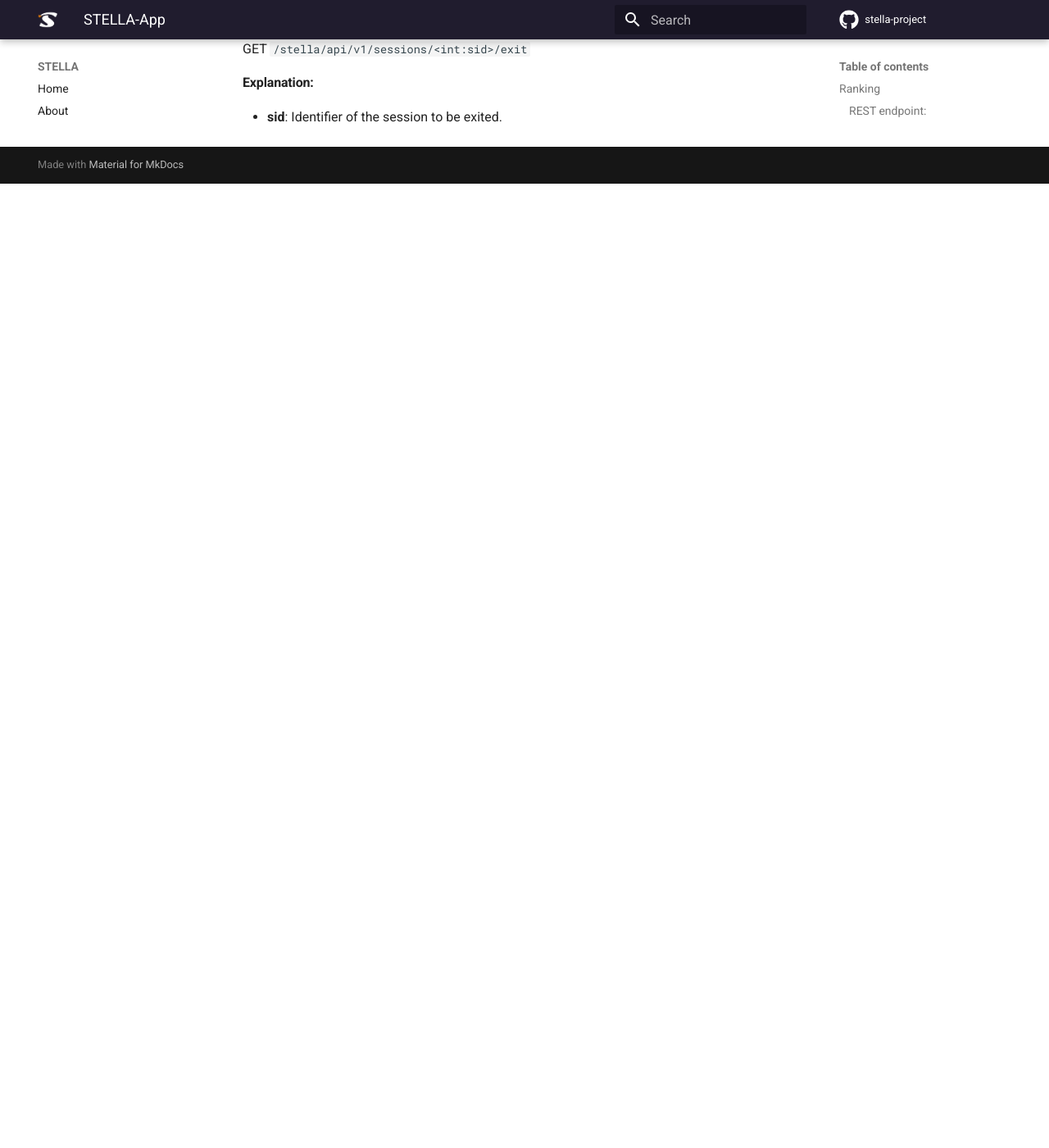
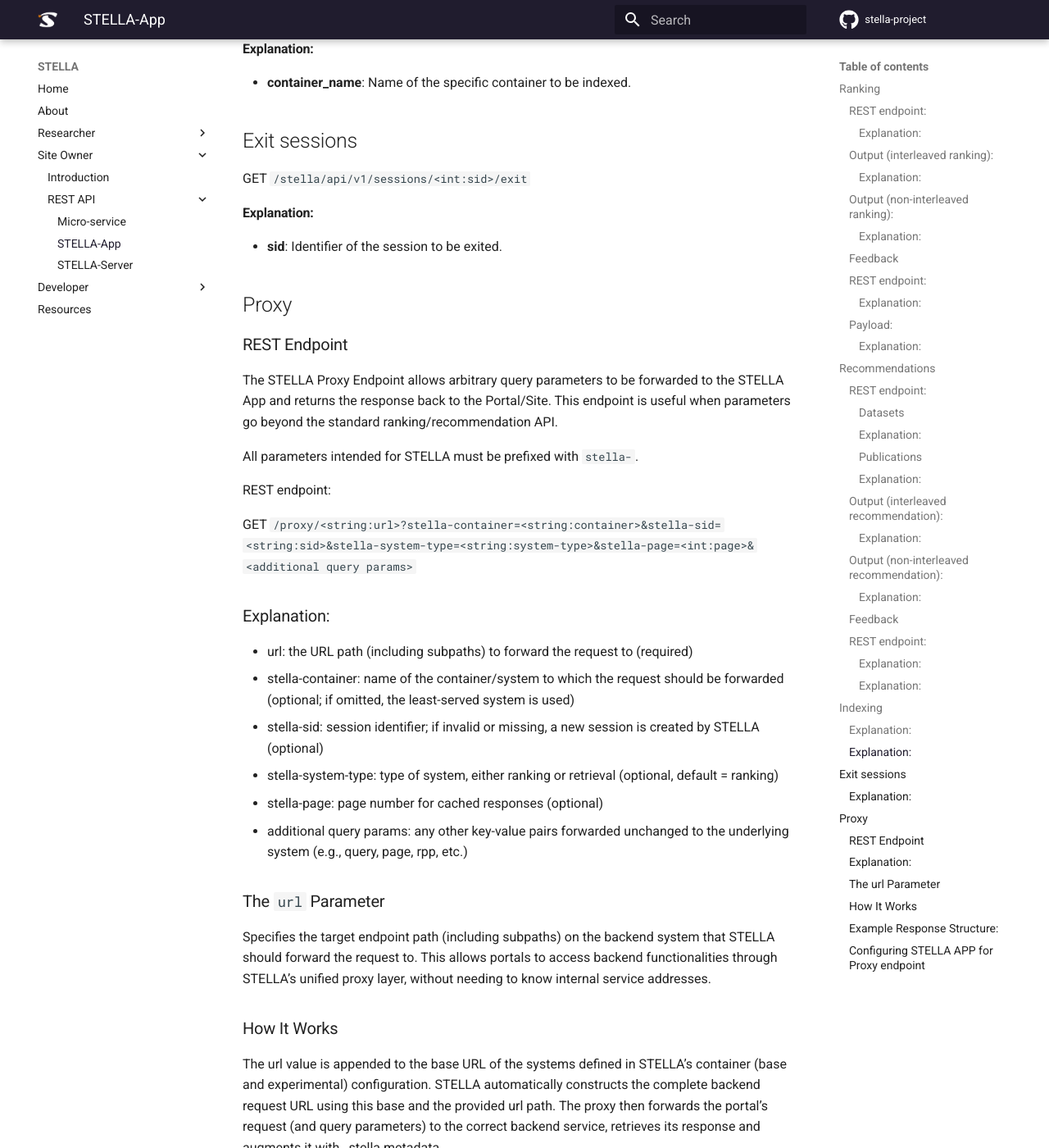
Before and after one commit to stella-project/stella-documentation, an MkDocs documentation site: the page built from docs/site-owner/mca.md, in a window 1280 px wide and 1400 px high, scrolled down 8482 px. Shown: the whole window at 82% size. Built offline with MkDocs 1.6.1 and Material for MkDocs 9.7.7, drawn with Linux system fonts in a browser that asks for light colours; before the commit the page ends 8706 px from its top, so only the background shows below that; some of the changed text lies outside the part shown.

Commit message:
Update documentation with proxy endpoint details

````diff
--- a/docs/site-owner/mca.md
+++ b/docs/site-owner/mca.md
@@ -1,3 +1,8 @@
+This document lists and explains all available STELLA API endpoints, their parameters and example responses.
+
+Once the STELLA App is running, you can also view and test these endpoints interactively by visiting http://localhost:8080/docs
+in your browser.
+
 ## Ranking
 
 ### REST endpoint:
@@ -89,6 +94,8 @@
 #### Explanation:
 
 See above.
+
+
 
 ### Feedback
 ---
@@ -364,3 +371,123 @@
 #### Explanation:
 
 - **sid**: Identifier of the session to be exited.
+
+## Proxy
+
+
+### REST Endpoint
+The STELLA Proxy Endpoint allows arbitrary query parameters to be forwarded to the STELLA App and returns the response back to the Portal/Site. This endpoint is useful when parameters go beyond the standard ranking/recommendation API.
+
+All parameters intended for STELLA must be prefixed with `stella-`.
+
+REST endpoint:
+
+GET `/proxy/<string:url>?stella-container=<string:container>&stella-sid=<string:sid>&stella-system-type=<string:system-type>&stella-page=<int:page>&<additional query params>`
+
+### Explanation:
+
++ url: the URL path (including subpaths) to forward the request to (required)
++ stella-container: name of the container/system to which the request should be forwarded (optional; if omitted, the least-served system is used)
++ stella-sid: session identifier; if invalid or missing, a new session is created by STELLA (optional)
++ stella-system-type: type of system, either ranking or retrieval (optional, default = ranking)
++ stella-page: page number for cached responses (optional)
++ additional query params: any other key-value pairs forwarded unchanged to the underlying system (e.g., query, page, rpp, etc.)
+
+
+### The `url` Parameter
+
+Specifies the target endpoint path (including subpaths) on the backend system that STELLA should forward the request to.
+This allows portals to access backend functionalities through STELLA’s unified proxy layer, without needing to know internal service addresses.
+
+### How It Works
+
+The url value is appended to the base URL of the systems defined in STELLA’s container (base and experimental) configuration. STELLA automatically constructs the complete backend request URL using this base and the provided url path. The proxy then forwards the portal’s request (and query parameters) to the correct backend service, retrieves its response and augments it with _stella metadata.
+
+
+### Example Response Structure:
+
+The response from the STELLA Proxy endpoint contains two main sections:
+
+1. Root-level body:
+This is the original response from the portal/site. Its key name can vary depending on the portal implementation, e.g., results, items, data, etc. This contains the actual content or items returned by the site.
+
+2. `_stella`:
+This is metadata injected by the STELLA proxy. It tracks session, container, and interleaving information used by STELLA.
+
+Fields include:
+
++ sid: Session identifier used or created by STELLA
++ rid: Ranking/recommendation identifier
++ q: Original query string forwarded to STELLA
++ page: Page number of the results
++ rpp: Results per page
++ container: Names of containers used (exp and optional base)
++ body: Standard STELLA body response with details about the returned system type and interleaving
+
+
+```
+{
+  "results": [
+    {"id": "M27622217", "title": "abcd", "url": "https://example.com/doc/M27622217"},
+    {"id": "M26350569", "title": "efgh", "url": "https://example.com/doc/M26350569"},
+    {"id": "M27167258", "title": "ijkl", "url": "https://example.com/doc/M27167258"}
+  ],
+  "_stella": {
+    "sid": "abc123sessionid",
+    "rid": 5,
+    "query": "artificial intelligence",
+    "page": 1,
+    "rpp": 10,
+    "container": {"base": "rank_elastic_base", "exp": "rank_elastic"},
+    "system_type": "ranking"
+    "body": {
+      "1": {
+        "docid": "M27622217",
+        "type": "BASE"
+      },
+      "2": {
+        "docid": "M26350569",
+        "type": "EXP"
+      },
+      "3": {
+        "docid": "M27167258",
+        "type": "BASE"
+      },
+  }
+}
+}
+```
+
+### Configuring STELLA APP for Proxy endpoint
+
+To enable the Proxy Endpoint, the STELLA App must be correctly configured in the `docker-compose.yml` file.
+This configuration informs STELLA about how to locate and interpret result items in the portal’s response structure.
+
+Update the `SYSTEMS_CONFIG` variable under the `app` service in your `docker-compose.yml` file as shown below:
+
+```
+# Systems
+SYSTEMS_CONFIG: |
+      {
+      "rank_elastic_base": {"type": "ranker", "base": true, "docid": "db_identifier", "hits_path": "$.hits"},
+      "rank_elastic": {"type": "ranker", "docid": "db_identifier", "hits_path": "$.hits"}
+      }
+```
+
+Explanation:
+
++ docid:
+The field name corresponding to the document identifier in the portal’s response.
+This should match the key used in your portal’s data model (e.g., id, docid, or similar).
+
++ hits_path:
+The JSON path indicating where the list of results (ranked or retrieved items) can be found in the response.
+
+For example:
+
+`$.hits` - if the results are under a hits key.
+`$.models` — if results are under a models key.
+`$.results` — if the portal returns results under a results field.
+`$.data.items` — for nested structures.
+
+Make sure these mappings reflect the actual output structure of your portal or site API so that STELLA can correctly parse and interleave the responses.
````
